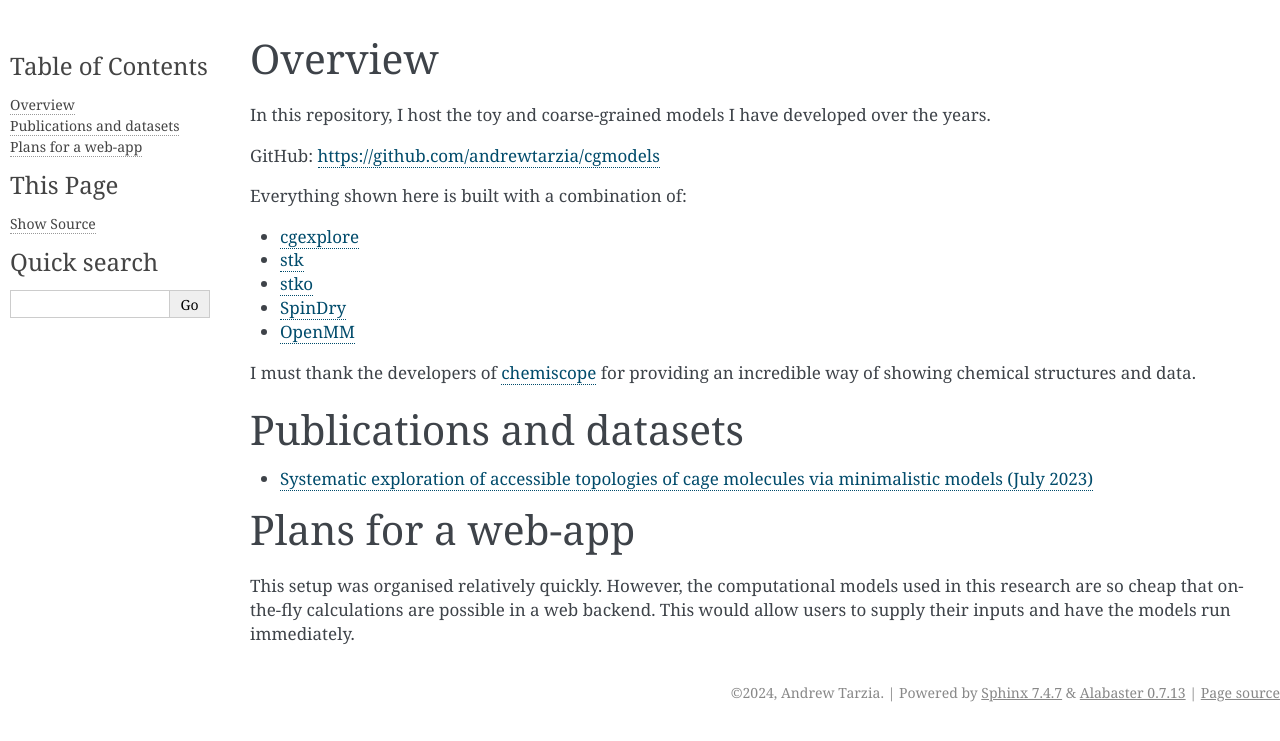
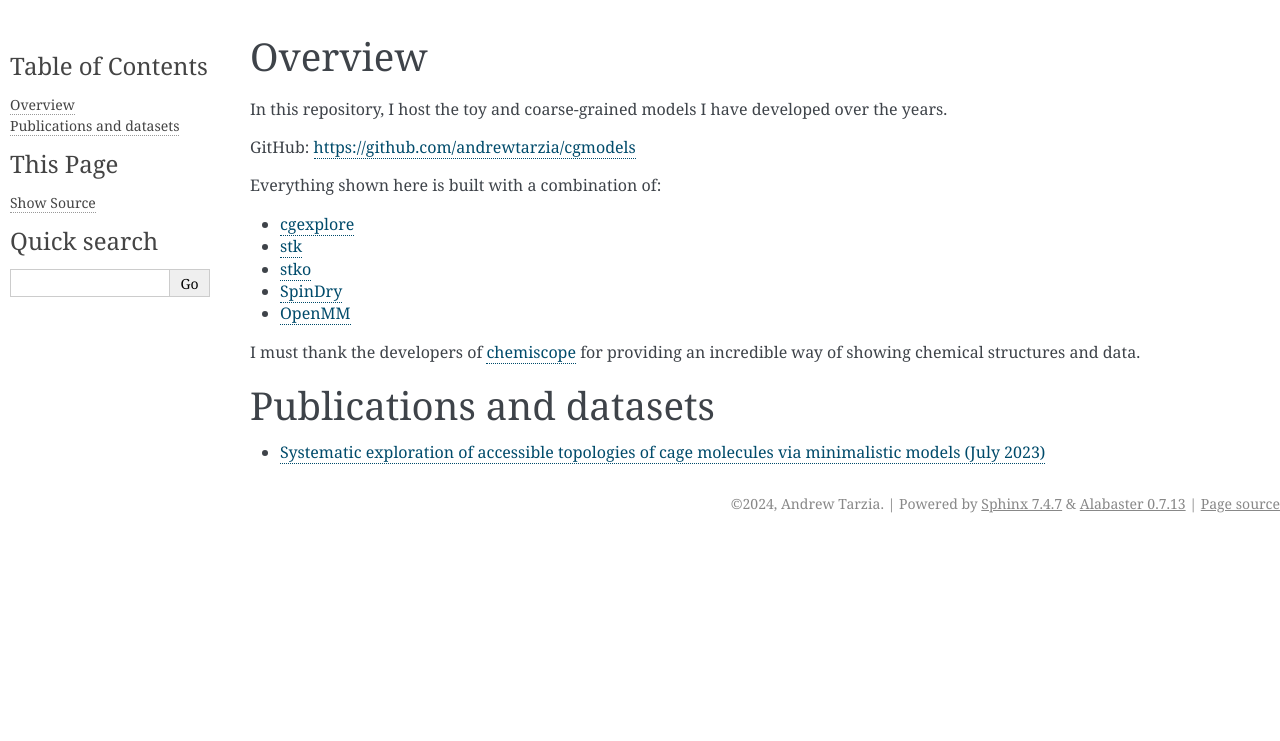
Before and after one commit to andrewtarzia/cgmodels, a Sphinx documentation site: the page built from docs/source/index.rst, in a window 1280 px wide. Shown: the top 741 px of the page. Built offline with Sphinx 7.4.7, drawn with Linux system fonts in a browser that asks for light colours.

Commit message:
Update docs.

```diff
--- a/docs/source/conf.py
+++ b/docs/source/conf.py
@@ -44,4 +44,5 @@ html_theme = "alabaster"
 html_theme_options = {
     "body_max_width": "none",
     "page_width": "auto",
+    "font_size": 10,
 }
--- a/docs/source/index.rst
+++ b/docs/source/index.rst
@@ -36,12 +36,3 @@ Publications and datasets
 =========================
 
 - `Systematic exploration of accessible topologies of cage molecules via minimalistic models (July 2023) <cg_model_jul2023.html>`_
-
-
-Plans for a web-app
-===================
-
-This setup was organised relatively quickly. However, the computational models
-used in this research are so cheap that on-the-fly calculations are possible in
-a web backend. This would allow users to supply their inputs and have the
-models run immediately.
```
